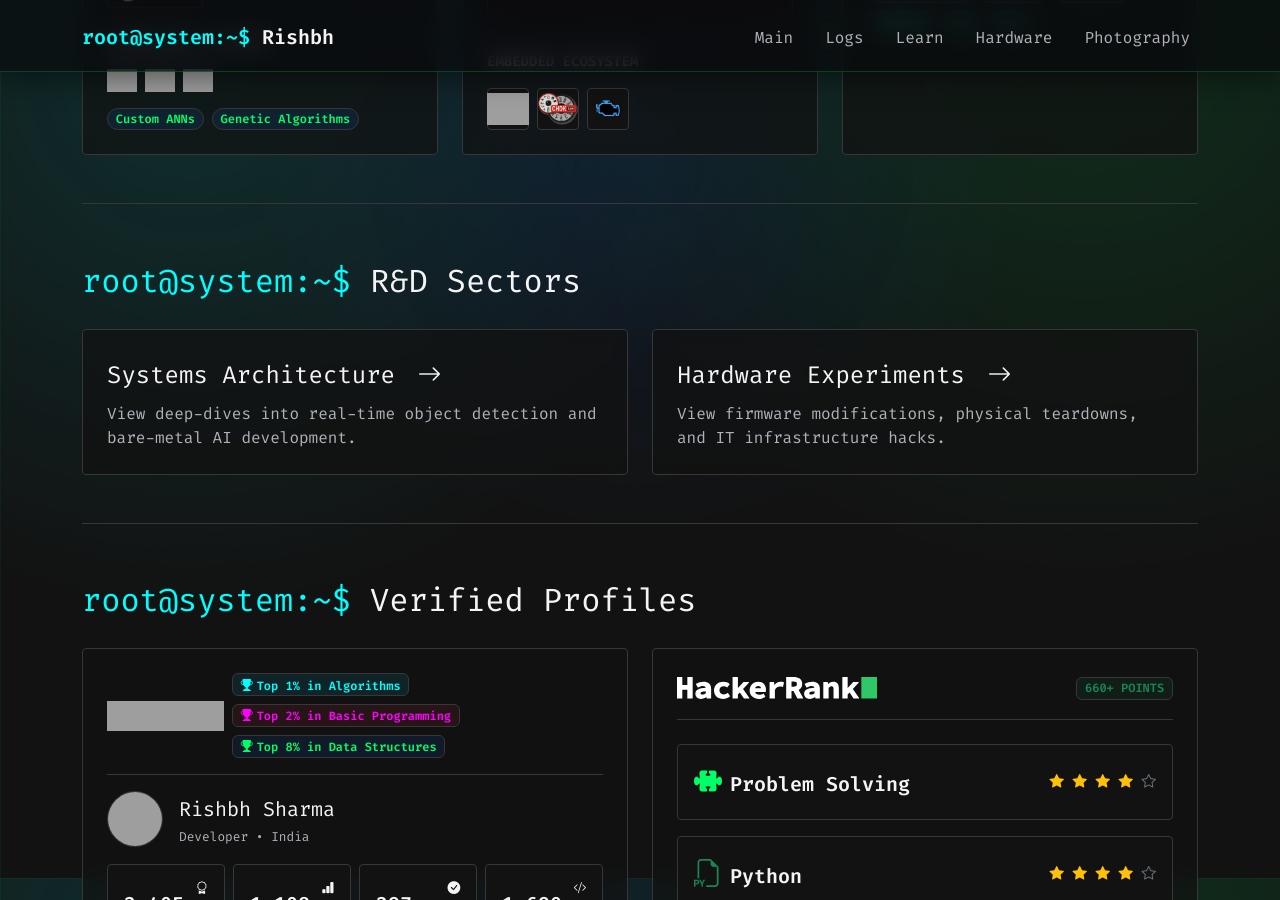
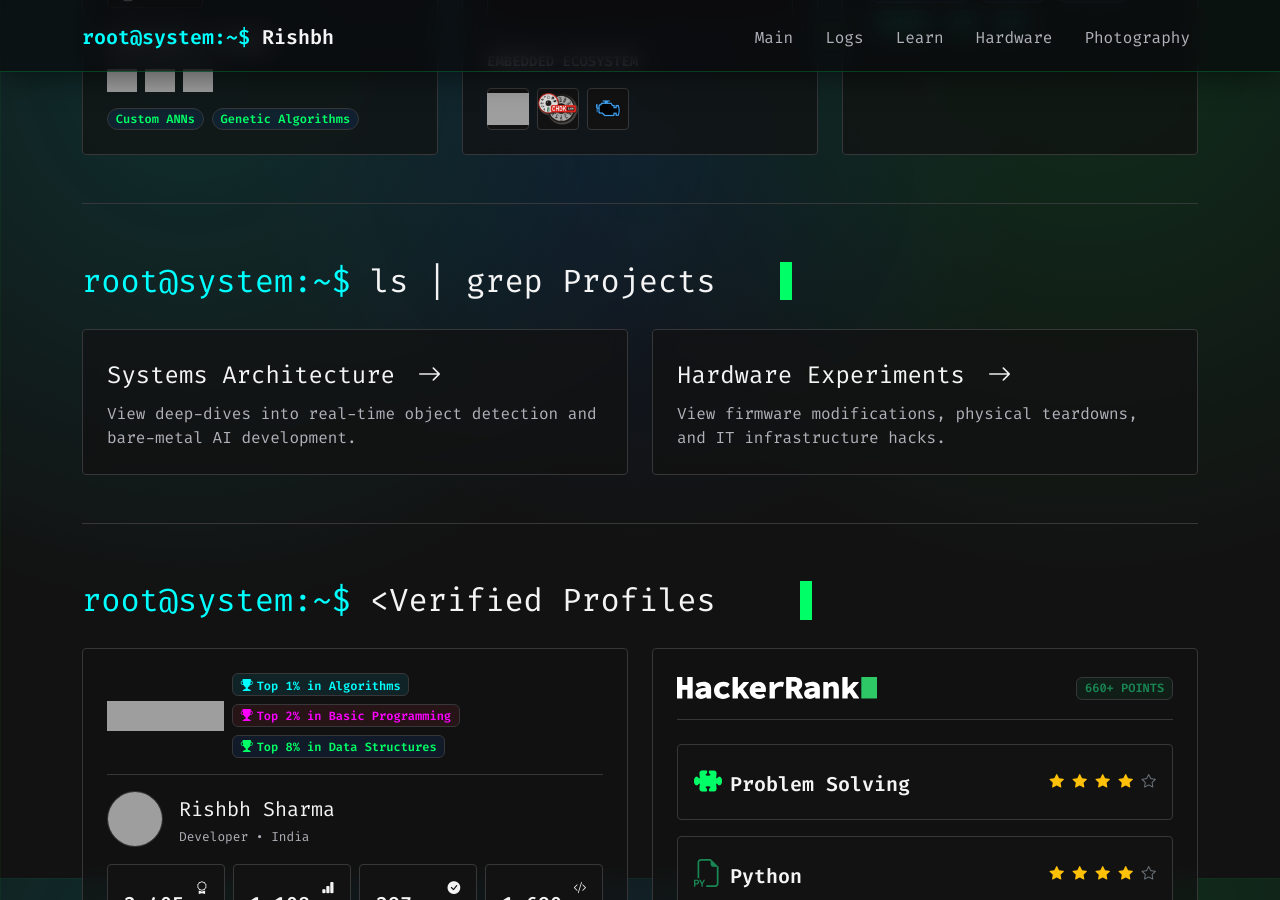
Before and after one commit to CodeRSTech/coderstech.github.io, a Jekyll site: the page built from index.md, in a window 1280 px wide and 900 px high, scrolled down 922 px, cut to the strip 0-900 px from the top of the window. Built offline with Jekyll 4.4.1, drawn with Linux system fonts in a browser that asks for light colours; grey boxes are pictures that could not be loaded.

Commit message:
added typewriter animation

```diff
--- a/_includes/ext_profiles.html
+++ b/_includes/ext_profiles.html
@@ -1,5 +1,5 @@
 <div class="py-5 border-bottom border-secondary">
-  <h2 class="mb-4 text-light terminal-prompt">Verified Profiles</h2>
+  <h2 class="mb-4 text-light terminal-prompt"><<span class="typewriter">Verified Profiles</span></h2>
 
   <!-- Row 1: Primary Profiles -->
   <div class="row g-4 align-items-stretch mb-4">
@@ -28,7 +28,6 @@
             <small class="text-white-50" style="font-size: 0.8rem;">{{ site.data.profiles.hackerearth.subtitle }}</small>
           </div>
         </div>
-
         <!-- Stats Grid (1x4 with Absolute Icons) -->
         <div class="row g-2 mb-4">
           {% for stat in site.data.profiles.hackerearth.stats %}
--- a/_includes/featured_work.html
+++ b/_includes/featured_work.html
@@ -1,5 +1,5 @@
 <div class="py-5 border-bottom border-secondary">
-  <h2 class="mb-4 text-light terminal-prompt">R&D Sectors</h2>
+  <h2 class="mb-4 text-light terminal-prompt"><span class="typewriter">ls | grep Projects</span></h2>
   <div class="row g-4">
     {% for sector in site.data.featured.sectors %}
     <div class="col-md-6">
```
